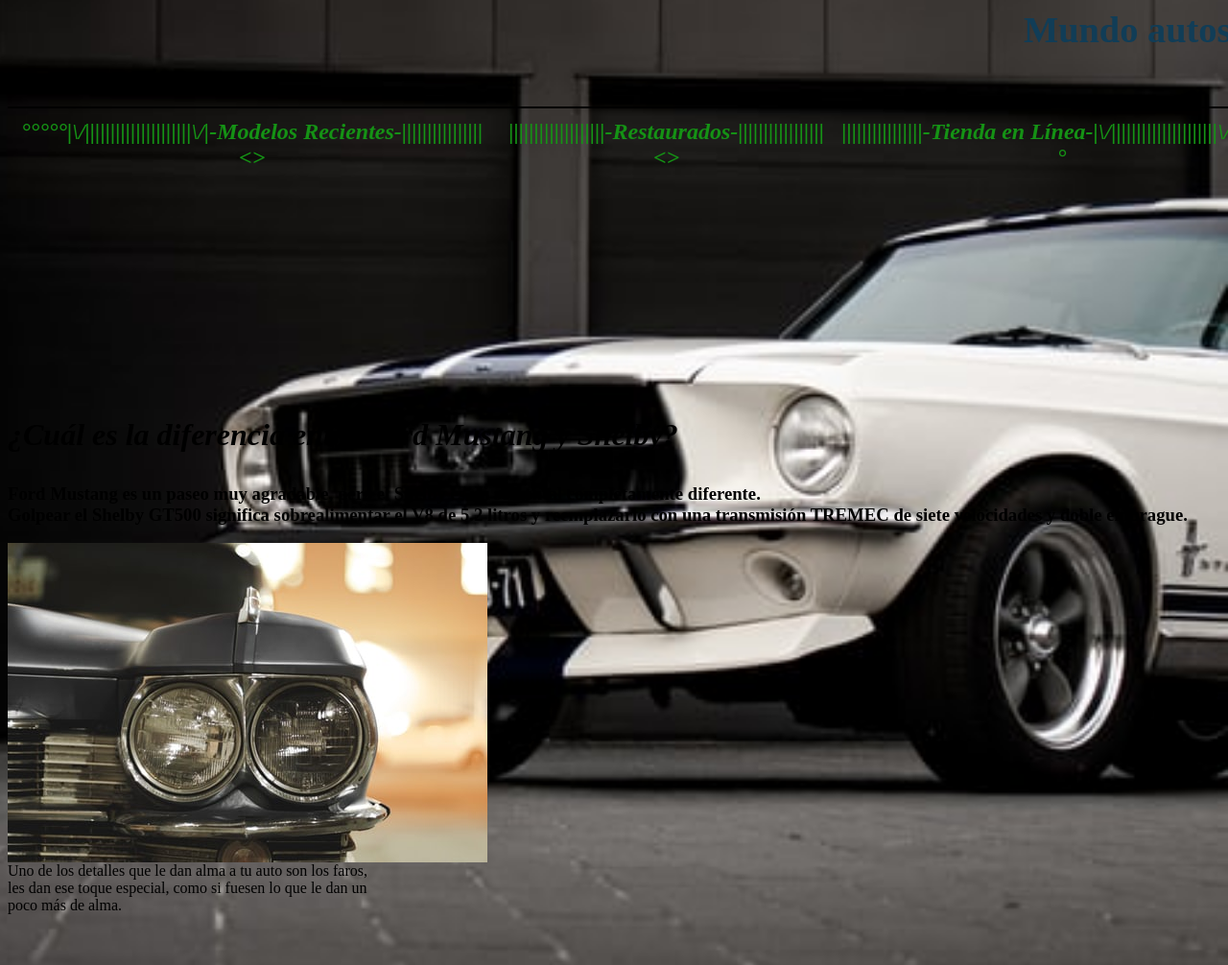
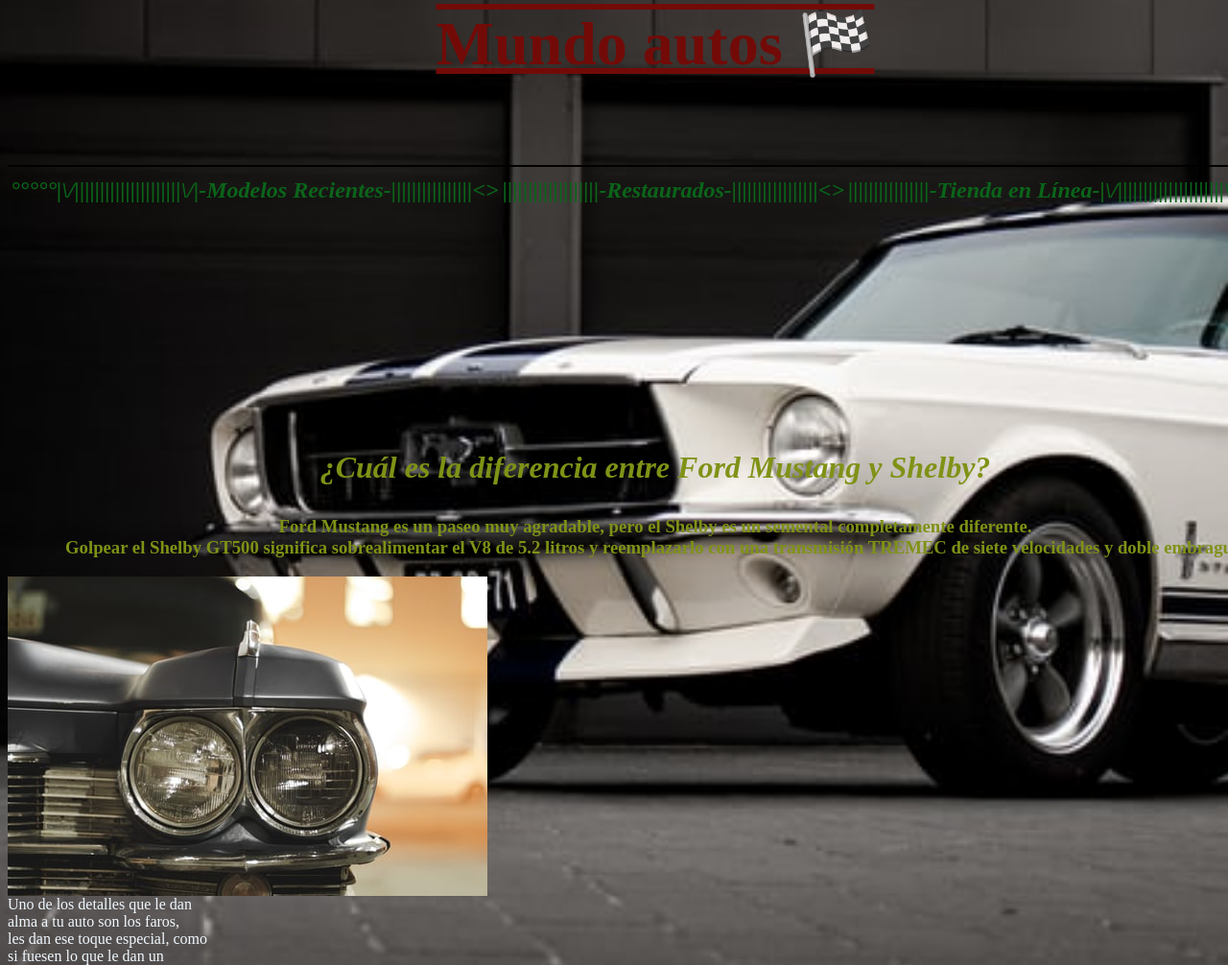
Before and after one commit to EleSistPhy/Cars_repo, a plain HTML site: page index.html in a window 1280 px wide. Shown: the top 1006 px of the page at 96% size. Drawn offline with Linux system fonts and the light colour scheme.

Commit message:
Eliminamos la scroll bar

```diff
--- a/styles.css
+++ b/styles.css
@@ -1,9 +1,9 @@
 body{
     height: 225px;
-    width: 1333px;
+    width: 1350px;
     background-image: url("autos/mustang_blanco.jpg");
     background-size: cover;
-    background-size: 85rem;
+    background-size: 86rem;
     background-repeat: no-repeat;
     background-position: right;
     background-attachment: fixed;
@@ -12,7 +12,7 @@
 
 .links {
     font-style: italic;
-    color: rgb(21, 146, 21);
+    color: rgb(11, 100, 26);
     text-align: center;
     font-size: x-large;
 
@@ -27,8 +27,28 @@
 
 
 .titulos {
-    color: rgb(17, 61, 87);
+    color: rgb(114, 11, 8);
     text-align: right ;
-    font-size: larger;
+    font-size: xx-large;
+    text-align: center;
+    text-decoration: overline underline;
 
 }
+
+::-webkit-scrollbar {
+    display: none;
+}
+
+.word {
+    color: aliceblue;
+}
+
+.autos {
+    height: 390px;
+    width: 220px;
+}
+
+.parrafo {
+    color: rgb(127, 146, 22);
+    text-align: center;
+}
```
